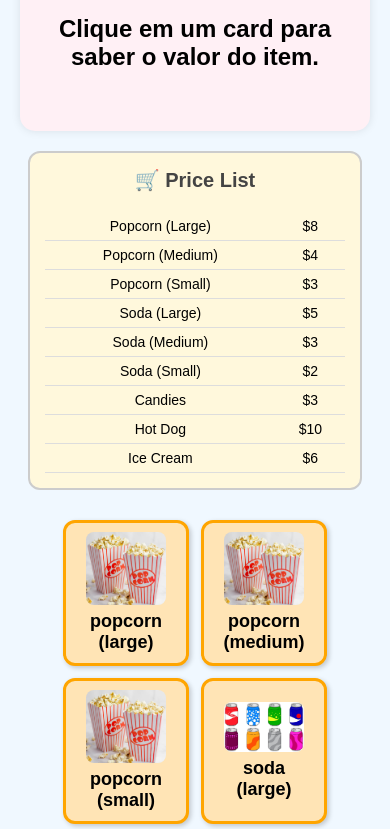
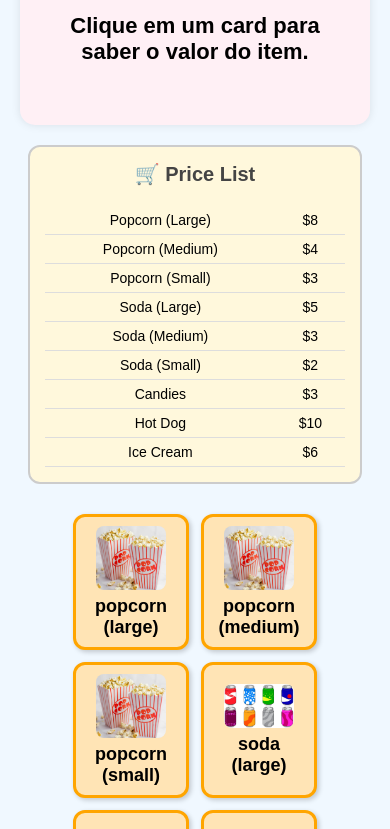
Before and after one commit to emartani/select-how-much, a plain HTML site: page index.html in a window 390 px wide. Shown: the part 107-936 px from the top of the page. Drawn offline with Linux system fonts and the light colour scheme.

Commit message:
celular1

```diff
--- a/css/style.css
+++ b/css/style.css
@@ -134,3 +134,22 @@ body {
     width: 80px;
   }
 }
+
+@media (max-width: 400px) {
+  #question {
+    font-size: 22px;
+  }
+
+  #response {
+    font-size: 18px;
+  }
+
+  .option {
+    width: 90px;
+    height: 110px;
+  }
+
+  .option img {
+    width: 70px;
+  }
+}
```
